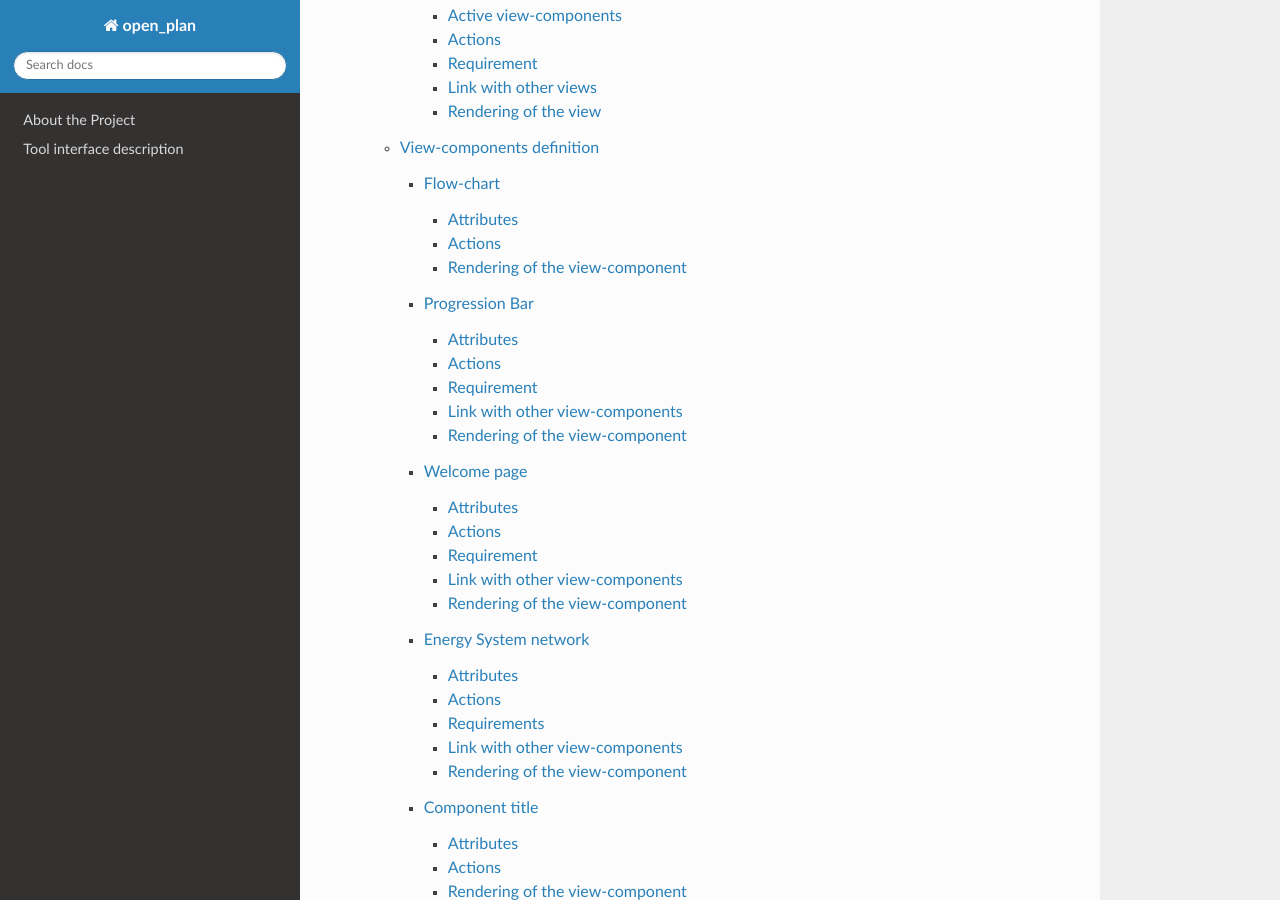
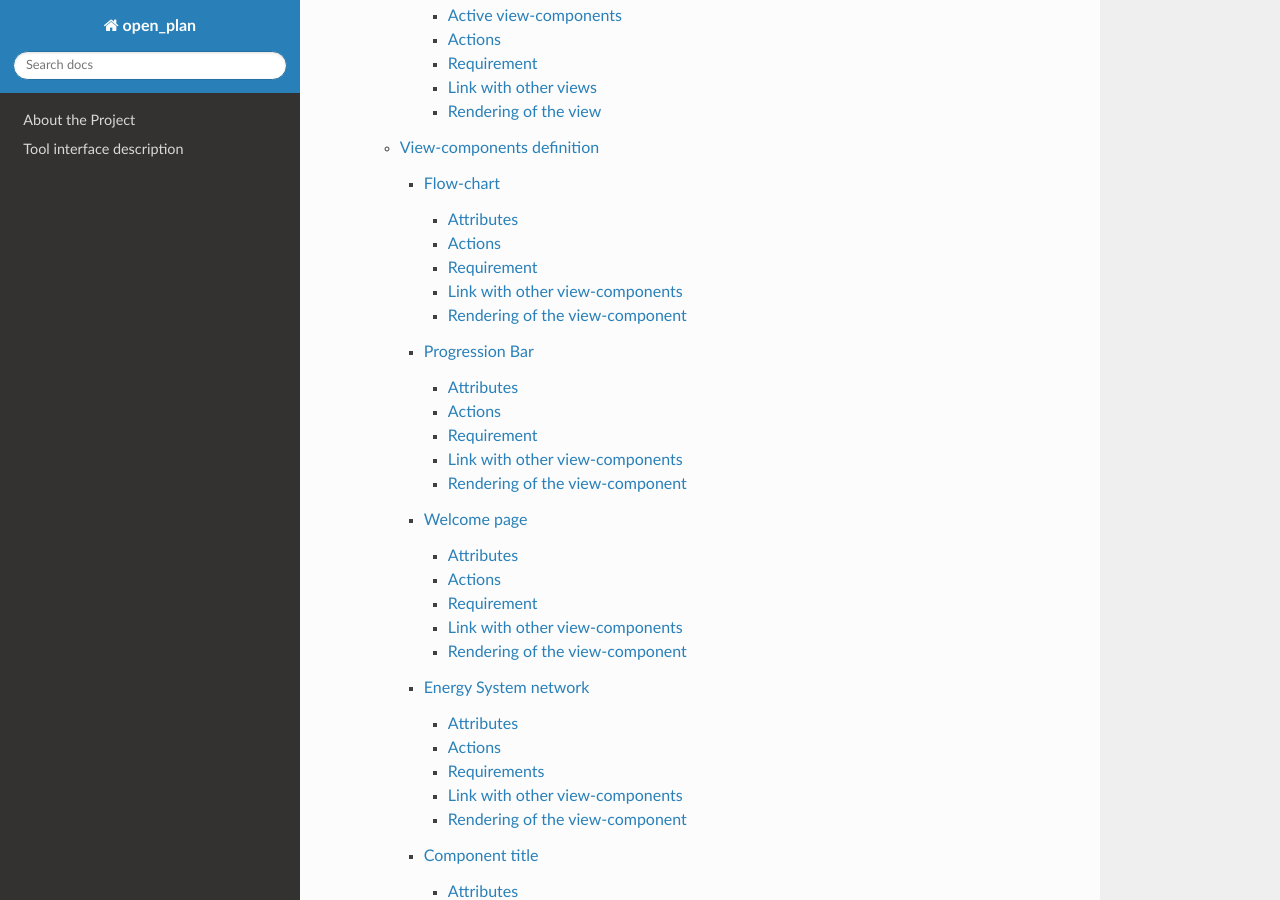
Before and after one commit to rl-institut/open_plan, a Sphinx documentation site: the page built from docs/index.rst, in a window 1280 px wide and 900 px high, scrolled down 552 px. Built offline with Sphinx 7.4.7 and the Read the Docs theme 2.0.0, drawn with Linux system fonts in a browser that asks for light colours; formulas are drawn with MathJax 3.

Commit message:
Add requirements and links fields to the description file

```diff
--- a/docs/view_components/flow_chart.rst
+++ b/docs/view_components/flow_chart.rst
@@ -26,6 +26,12 @@ Actions
 * Clicking on the active (orange color) buttons alters the view to the corresponding view-component of the simulation. E.g.: Clicking on 'Project Setup' will alter to a view with the options to enter values for various project parameters.
 * Clicking on the greyed-out (inactive) buttons does not elicit any response.
 
+Requirement
+^^^^^^^^^^^
+
+Link with other view-components
+^^^^^^^^^^^^^^^^^^^^^^^^^^^^^^^
+
 Rendering of the view-component
 ^^^^^^^^^^^^^^^^^^^^^^^^^^^^^^^
 
```
